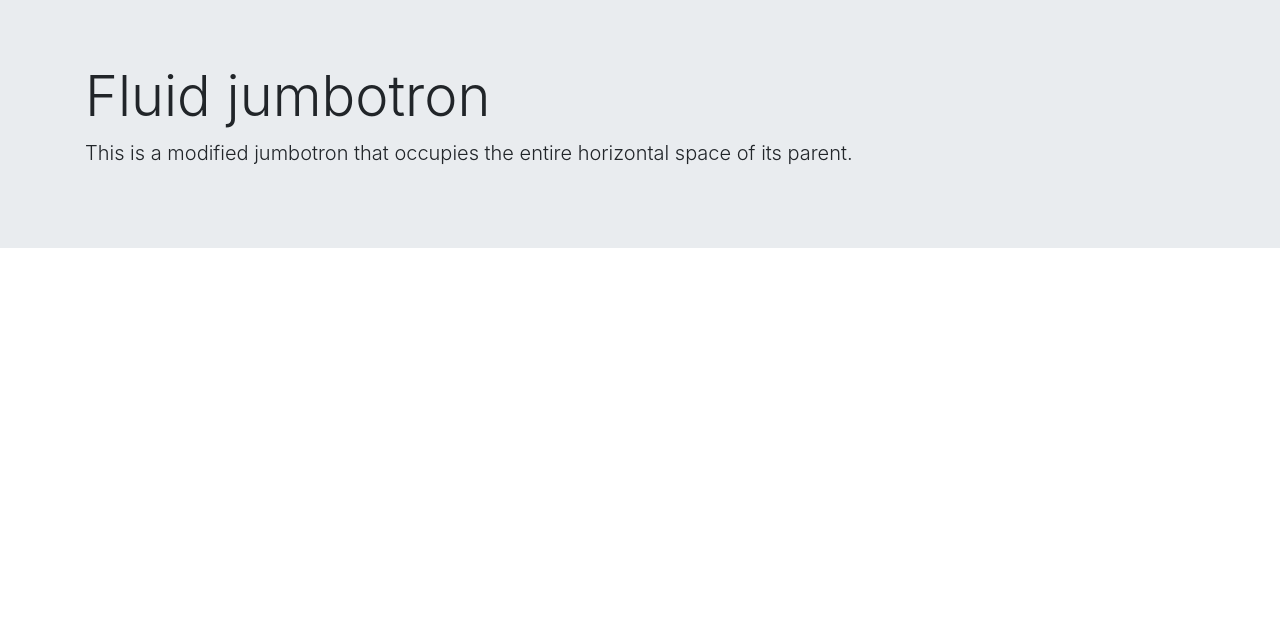
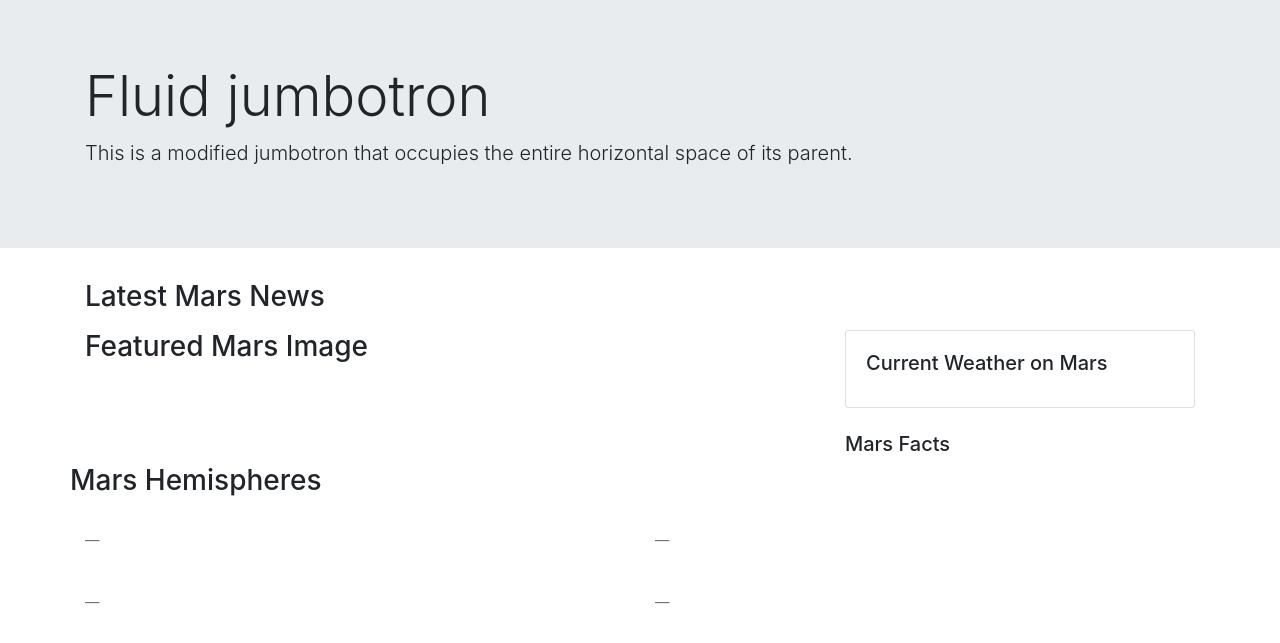
Before and after one commit to Jayleh/mission-to-mars, a Flask app: template mars_mission/templates/index.html in a window 1280 px wide. Shown: the part 57-700 px from the top of the page. Run offline with Flask 2, Linux system fonts and the light colour scheme; the template is opened without the code that fills it, so the values that code supplies are empty; some libraries are stand-ins or nearby versions.

Commit message:
fixed html table rendering

```diff
--- a/mars_mission/scrape_mars.py
+++ b/mars_mission/scrape_mars.py
@@ -10,7 +10,7 @@
     # Chromedriver path
     executable_path = {"executable_path": "webdriver/chromedriver.exe"}
 
-    return Browser("chrome", **executable_path, headless=False)
+    return Browser("chrome", **executable_path, headless=True)
 
 
 def mars_news():
@@ -101,7 +101,7 @@
     df = df.set_index(["Description"])
 
     # Convert to html string
-    html_table = df.to_html()
+    html_table = df.to_html(classes="table table-bordered table-sm table-hover")
 
     # Strip newlines
     html_table = html_table.replace('\n', '')
--- a/mars_mission/templates/index.html
+++ b/mars_mission/templates/index.html
@@ -7,7 +7,7 @@
     <meta name="viewport" content="width=device-width, initial-scale=1, shrink-to-fit=no">
     <link rel="stylesheet" href="https://stackpath.bootstrapcdn.com/bootstrap/4.1.0/css/bootstrap.min.css" integrity="sha384-9gVQ4dYFwwWSjIDZnLEWnxCjeSWFphJiwGPXr1jddIhOegiu1FwO5qRGvFXOdJZ4"
       crossorigin="anonymous">
-    <link rel="stylesheet" type="text/css" href="css/style.css" />
+    <link rel="stylesheet" type="text/css" href="{{ url_for('static',filename='style.css') }}" />
     <title>Mission to Mars</title>
   </head>
 
@@ -28,8 +28,73 @@
     </header>
 
     <main>
-
-
+      <div class="container">
+        <div class="row">
+          <div class="col-xs-12 col-md-12">
+            <h3>Latest Mars News</h3>
+            <h5>{{ mars.news_title }}</h5>
+            <p>{{ mars.news_p }}</p>
+          </div>
+        </div>
+      </div>
+      <div class="container">
+        <div class="row">
+          <div class="col-xs-12 col-lg-8">
+            <h3>Featured Mars Image</h3>
+            <img src="{{ mars.featured_img_url }}" class="img-fluid" width="300" alt="{{ mars.featured_img_url }}" />
+          </div>
+          <div class="col-xs-12 col-lg-4" id="weather">
+            <div class="col-xs-12">
+              <div class="card">
+                <div class="card-body">
+                  <h5 class="card-title">Current Weather on Mars</h5>
+                  <p class="card-text">{{ mars.mars_weather_tweet }}</p>
+                </div>
+              </div>
+            </div>
+            <br>
+            <div class="col-xs-12" id="mars-facts-table">
+              <h5>Mars Facts</h5>
+              {{ mars.html_table|safe }}
+            </div>
+          </div>
+        </div>
+      </div>
+      <div class="container">
+        <div class="row">
+          <div class="col-xs-12">
+            <h3>Mars Hemispheres</h3>
+          </div>
+        </div>
+        <div class="row">
+          <div class="col-xs-12 col-lg-6">
+            <figure class="figure">
+              <img src="{{ mars.hemisphere_image_urls[0].image_url }}" class="figure-img img-fluid rounded" alt="{{ mars.hemisphere_image_urls[0].title }}">
+              <figcaption class="figure-caption">&mdash; {{ mars.hemisphere_image_urls[0].title }}</figcaption>
+            </figure>
+          </div>
+          <div class="col-xs-12 col-lg-6">
+            <figure class="figure">
+              <img src="{{ mars.hemisphere_image_urls[1].image_url }}" class="figure-img img-fluid rounded" alt="{{ mars.hemisphere_image_urls[0].title }}">
+              <figcaption class="figure-caption">&mdash; {{ mars.hemisphere_image_urls[1].title }}</figcaption>
+            </figure>
+          </div>
+        </div>
+        <div class="row">
+          <div class="col-xs-12 col-lg-6">
+            <figure class="figure">
+              <img src="{{ mars.hemisphere_image_urls[2].image_url }}" class="figure-img img-fluid rounded" alt="{{ mars.hemisphere_image_urls[0].title }}">
+              <figcaption class="figure-caption">&mdash; {{ mars.hemisphere_image_urls[2].title }}</figcaption>
+            </figure>
+          </div>
+          <div class="col-xs-12 col-lg-6">
+            <figure class="figure">
+              <img src="{{ mars.hemisphere_image_urls[3].image_url }}" class="figure-img img-fluid rounded" alt="{{ mars.hemisphere_image_urls[0].title }}">
+              <figcaption class="figure-caption">&mdash; {{ mars.hemisphere_image_urls[3].title }}</figcaption>
+            </figure>
+          </div>
+        </div>
+      </div>
 
 
 
```
Also changed, not shown: mars_mission/static/style.css (added).
